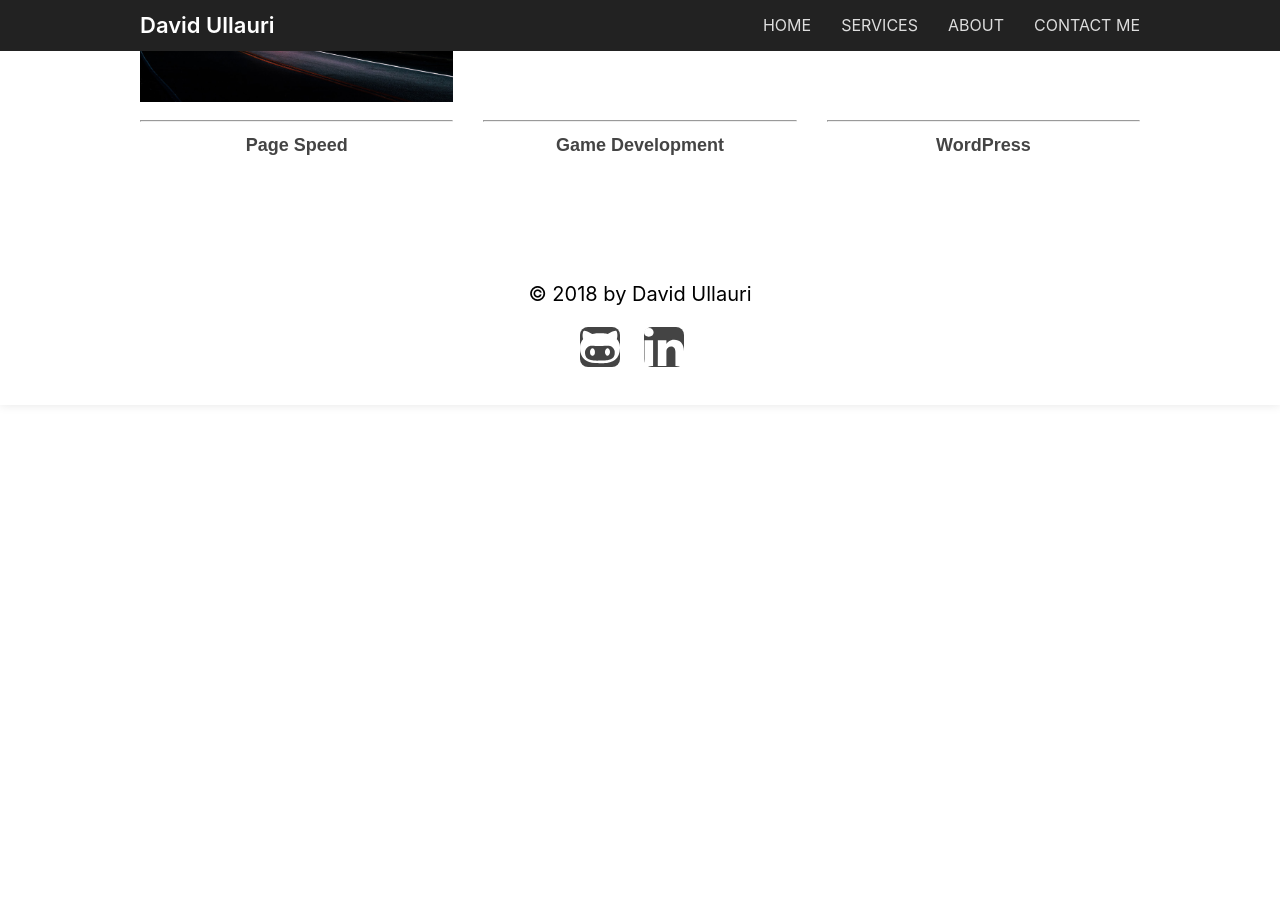
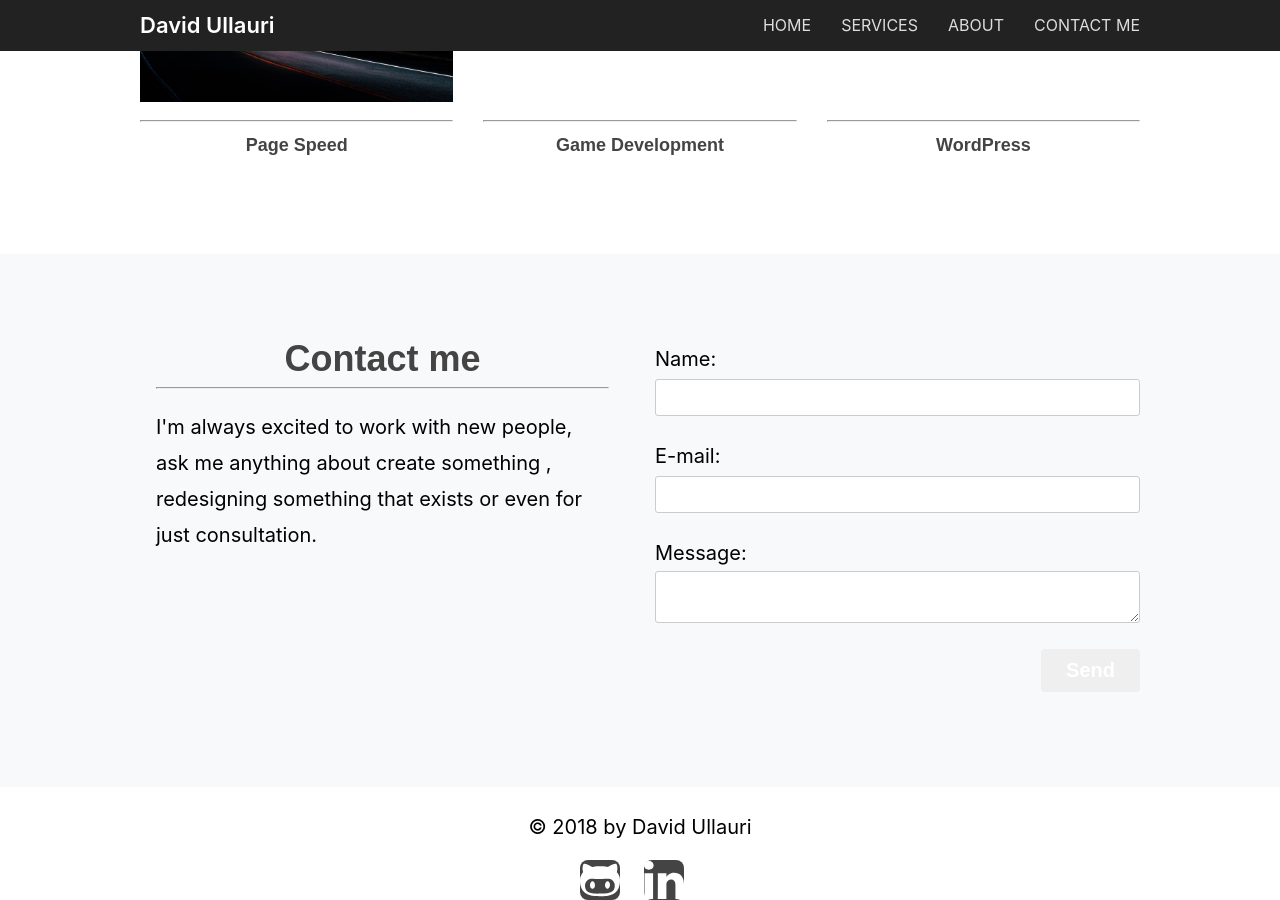
Before and after one commit to DavidUllauri/davidullauri.github.io, a Jekyll site: the page built from index.html, in a window 1280 px wide and 900 px high, scrolled down 1201 px. Built offline with Jekyll 4.4.1, drawn with Linux system fonts in a browser that asks for light colours; before the commit the page ends 1606 px from its top, so only the background shows below that.

Commit message:
Contact
Added contact me page and contact section

```diff
--- /dev/null
+++ b/_includes/contact-sec.html
@@ -0,0 +1,31 @@
+<section id="page-content" class="bg-grey">
+	<div class="content-wrap">
+		<article class="container">
+      <!-- formspree contact form -->
+      <div class="form-grid">
+        <div class="form-content">
+          <header id="post-header">
+						<h1>Contact me</h1>
+					</header>
+          <hr>
+					<p>
+						I'm always excited to work with new people, ask me anything about create something
+						, redesigning something that exists or even for just consultation.
+						<br>
+					</p>
+        </div>
+        <form method="POST" action="https://formspree.io/ullauridavid@gmail.com">
+          <label for="name">Name:</label>
+          <input type="text" name="name">
+          <label for="name">E-mail:</label>
+          <input type="email" name="email">
+          <label for="name">Message:</label>
+          <textarea name="message"></textarea>
+          <button type="submit">
+            <p>Send</p>
+          </button>
+        </form>
+      </div>
+		</article>
+	</div>
+</section>
--- a/index.html
+++ b/index.html
@@ -84,3 +84,5 @@ title: Programmer
 		</div>
 	</div>
 </section>
+
+{% include contact-sec.html %}
```
Also changed, not shown: contact.html (added, +19 -0 lines), 1 other file.
